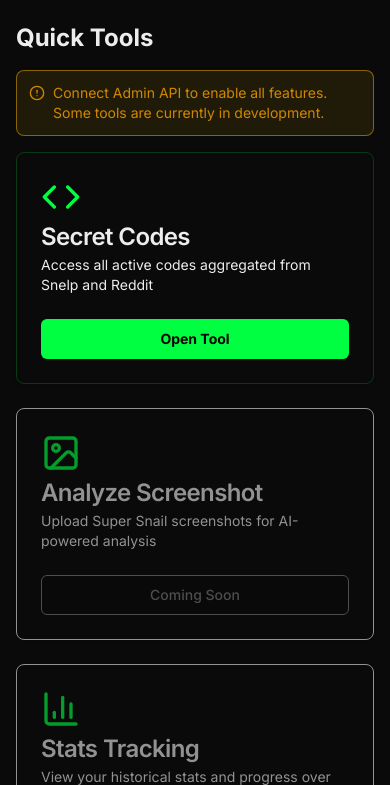
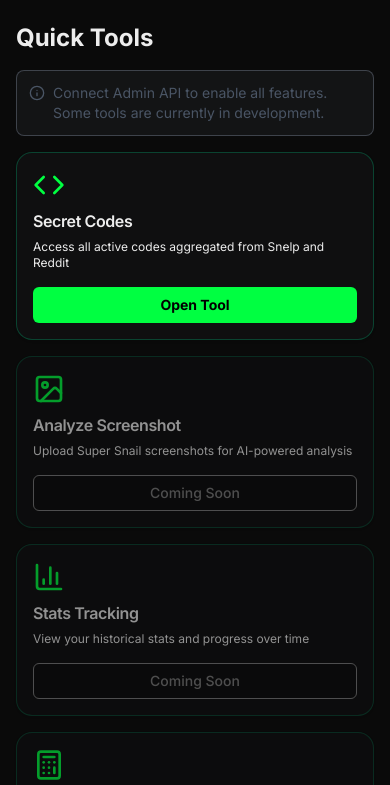
Before and after one commit to GurthBro0ks/slimyai-web, a Next.js app: page /snail in a window 390 px wide. Shown: the part 783-1568 px from the top of the page. Built offline with nearby package versions, Linux system fonts and the light colour scheme; no server answers.

Commit message:
feat: update snail and features pages with unified card styling
- Snail page: Apply rounded-2xl card styling, compact callouts
- Features page: Apply consistent card styling across all feature cards
- Improve mobile responsiveness and visual consistency

```diff
--- a/app/features/page.tsx
+++ b/app/features/page.tsx
@@ -105,9 +105,9 @@ export default function FeaturesPage() {
           </p>
         </div>
 
-        <div className="grid gap-8 md:grid-cols-2">
+        <div className="grid gap-6 sm:grid-cols-2">
           {features.map((feature) => (
-            <Card key={feature.title} className="border-neon-green/20">
+            <Card key={feature.title} className="rounded-2xl border border-emerald-500/30 bg-zinc-900/40 hover:bg-zinc-900/60 transition-colors shadow-sm">
               <CardHeader>
                 <div className="flex items-center gap-4">
                   <feature.icon className="h-8 w-8 text-neon-green" />
--- a/app/snail/page.tsx
+++ b/app/snail/page.tsx
@@ -60,41 +60,41 @@ export default function SnailPage() {
               <Clock className="h-6 w-6 mr-2 text-neon-green" />
               Snail Timeline
             </h2>
-            <Card className="p-6 h-[500px] overflow-y-auto">
+            <Card className="p-6 h-[500px] overflow-y-auto rounded-2xl border border-emerald-500/30 bg-zinc-900/40 shadow-sm">
               <SnailTimeline />
             </Card>
           </div>
 
           <div className="lg:col-span-1">
             <h2 className="text-2xl font-bold mb-4">Quick Tools</h2>
-            <Callout variant="warn" className="mb-4">
+            <Callout variant="note" className="mb-4 text-sm">
               Connect Admin API to enable all features. Some tools are currently in development.
             </Callout>
 
-            <div className="grid gap-6">
+            <div className="grid gap-4">
               {tools.map((tool) => (
                 <Card
                   key={tool.title}
                   className={
                     tool.available
-                      ? "border-neon-green/20 hover:border-neon-green/50 transition-colors"
-                      : "opacity-60"
+                      ? "rounded-2xl border border-emerald-500/30 bg-zinc-900/40 hover:bg-zinc-900/60 transition-colors shadow-sm"
+                      : "rounded-2xl border border-emerald-500/30 bg-zinc-900/40 shadow-sm opacity-60"
                   }
                 >
-                  <CardHeader>
-                    <tool.icon className="h-10 w-10 text-neon-green mb-2" />
-                    <CardTitle>{tool.title}</CardTitle>
-                    <CardDescription>{tool.description}</CardDescription>
+                  <CardHeader className="p-4">
+                    <tool.icon className="h-8 w-8 text-neon-green mb-2" />
+                    <CardTitle className="text-base">{tool.title}</CardTitle>
+                    <CardDescription className="text-xs">{tool.description}</CardDescription>
                   </CardHeader>
-                  <CardContent>
+                  <CardContent className="p-4 pt-0">
                     {tool.available ? (
                       <Link href={tool.href}>
-                        <Button variant="neon" className="w-full">
+                        <Button variant="neon" size="sm" className="w-full">
                           Open Tool
                         </Button>
                       </Link>
                     ) : (
-                      <Button variant="outline" className="w-full" disabled>
+                      <Button variant="outline" size="sm" className="w-full" disabled aria-disabled="true">
                         Coming Soon
                       </Button>
                     )}
```
